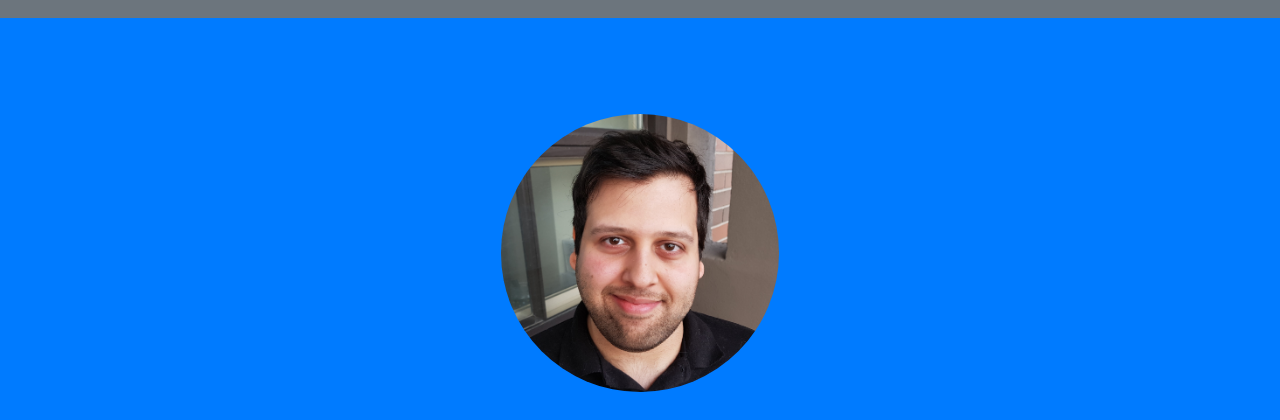
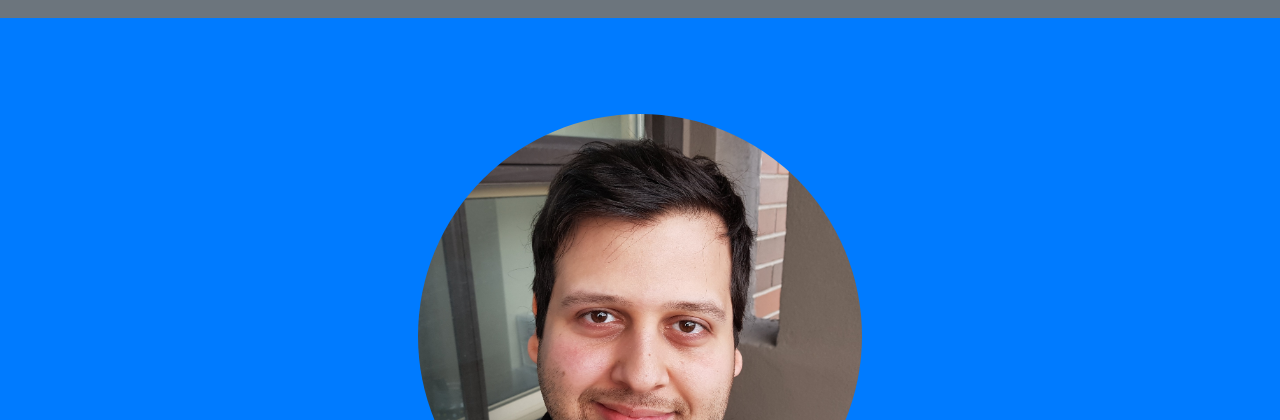
Before and after one commit to iqadhmani/iqadhmani.github.io, a website with bundled scripts: page index.html in a window 1280 px wide. Shown: the part 88-508 px from the top of the page. Built offline with nearby package versions, Linux system fonts and the light colour scheme.

Commit message:
Update index.html

```diff
--- a/index.html
+++ b/index.html
@@ -55,7 +55,7 @@
     <!-- Header -->
     <header class="masthead bg-primary text-white text-center">
       <div class="container">
-        <img class="img-fluid mb-5 d-block mx-auto" style="border-radius: 50%;" src="img/myPhoto.jpg" alt="" width="25%" height="25%">
+        <img class="img-fluid mb-5 d-block mx-auto" style="border-radius: 50%;" src="img/myPhoto.jpg" alt="" width="40%" height="40%">
         <h1 class="text-uppercase mb-0">Ibrahim's Portfolio</h1>
         <hr class="star-light">
         <h2 class="font-weight-light mb-0">Computer Programmer/Analyst - Conestoga College - Co-Op Starts May 2018</h2>
```
